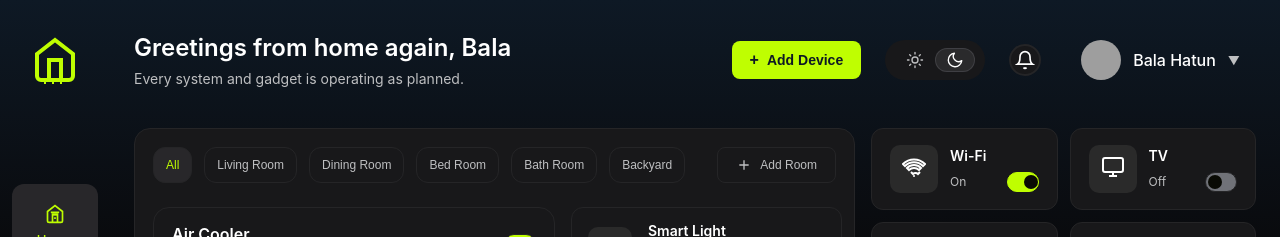
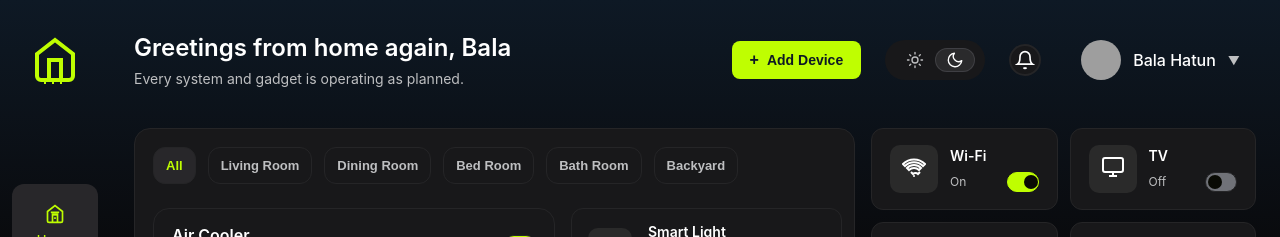
Before and after one commit to Jasper-Cheng/iot-web, a Vue app: page /home in a window 1280 px wide. Shown: the top 237 px of the page. Built offline with nearby package versions, Linux system fonts and the light colour scheme; sample sign-in values are in the browser's storage; grey boxes are pictures that could not be loaded.

Commit message:
删除home中添加房间按钮

```diff
--- a/src/views/Home.vue
+++ b/src/views/Home.vue
@@ -13,12 +13,6 @@
             @click="setActiveRoom(room.id)"
           >
             {{ room.name }}
-          </button>
-          <button class="add-room-btn">
-            <svg viewBox="0 0 24 24" fill="none" xmlns="http://www.w3.org/2000/svg">
-              <path d="M12 5v14M5 12h14" stroke="currentColor" stroke-width="2" fill="none"/>
-            </svg>
-            Add Room
           </button>
         </div>
 
@@ -195,8 +189,8 @@ const setActiveRoom = (roomId) => {
   text-align: center;
   background-color: var(--color-nav-idle);
   border: 1px solid var(--color-border);
-  font-size: 12px;
-  font-weight: 500;
+  font-size: 13px;
+  font-weight: 600;
 }
 
 .room-btn:hover {
@@ -209,30 +203,7 @@ const setActiveRoom = (roomId) => {
   color: var(--color-primary);
 }
 
-.add-room-btn {
-  margin-left: auto;
-  padding: 0px 18px;
-  border: 1px solid var(--color-border);
-  border-radius: 8px;
-  background: transparent;
-  color: var(--color-text-secondary);
-  cursor: pointer;
-  transition: all 0.3s ease;
-  font-size: 12px;
-  font-weight: 500;
-  display: flex;
-  align-items: center;
-  gap: 8px;
-}
-
-.add-room-btn:hover {
-  background: var(--color-bg-card);
-}
-
-.add-room-btn svg {
-  width: 16px;
-  height: 16px;
-}
+/* removed add-room button */
 
 /* =========================
    Main content grid
```
